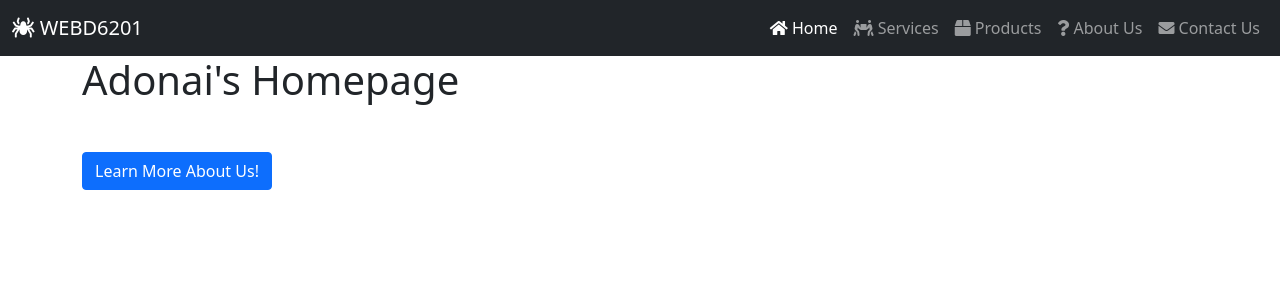
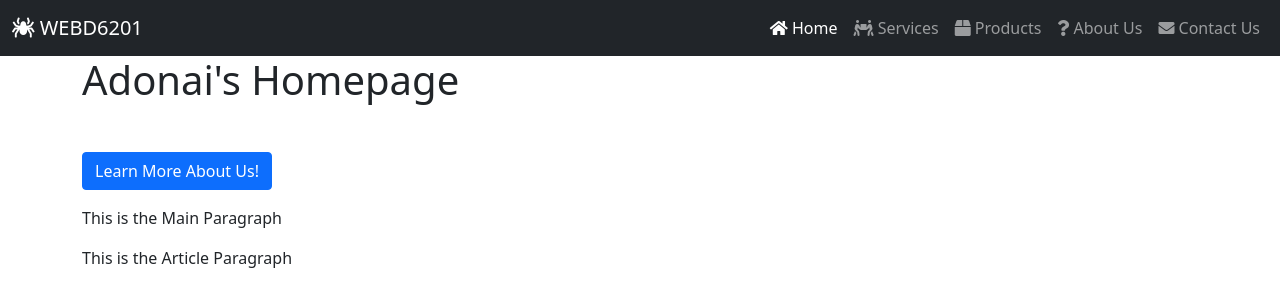
Before and after one commit to Adonai-F/adonai-f.github.io, a website: page index.html in a window 1280 px wide. Drawn offline with nearby package versions, Linux system fonts and the light colour scheme.

Commit message:
Added HTML elements using Javascript

```diff
--- a/Scripts/app.js
+++ b/Scripts/app.js
@@ -6,10 +6,64 @@
     function DisplayHomePage()
     {
         let AboutUsButton = document.getElementById("AboutUsButton");
+        console.log(AboutUsButton);
         AboutUsButton.addEventListener("click", function()
         {
+            // Redirect to about.html
             location.href = "about.html";
         });
+
+        // Step 1 get reference to an entry points(insertion/deletion point)
+        let MainContent = document.getElementsByTagName("main")[0];
+        let DocumentBody = document.body;
+
+        // Step 2 create an element to insert
+        let MainParagraph = document.createElement("p");
+        let Article = document.createElement("article");
+        let ArticleParagraph = `<p id ="ArticleParagraph" class="mt-3">This is the Article Paragraph</p>`;
+
+        // Step 3 configure new element
+        MainParagraph.setAttribute("id", "MainParagraph");
+        MainParagraph.setAttribute("class", "mt-3");
+        MainParagraph.textContent = "This is the Main Paragraph";
+        Article.setAttribute("class", "container");
+
+        let FirstParagraphString = "This is";
+        // example of Template String
+        let SecondParagraphString = `${FirstParagraphString} the Main Paragraph`;
+
+        MainParagraph.textContent = SecondParagraphString;
+        Article.setAttribute("class", "container");
+
+        // Step 4 add / insert new element
+        MainContent.appendChild(MainParagraph);
+        Article.innerHTML = ArticleParagraph;
+        DocumentBody.appendChild(Article);
+
+
+        // Deletion example
+        //document.getElementById("ArticleParagraph").remove();
+
+        // Insert Before example
+        // let NewH1 = document.createElement("h1");
+        // NewH1.setAttribute("class", "display-1");
+        // NewH1.textContent = "Hello, World!";
+        // MainContent.before(NewH1);
+
+        // Step 4 add/Insert new element
+        MainContent.appendChild(MainParagraph);
+        Article.innerHTML = ArticleParagraph;
+        DocumentBody.appendChild(Article);
+
+        /*
+        DocumentBody.innerHTML = `
+        <main>
+            <h1 class="container">Hello, World!</h1>
+            <p>This is dynamically created!</p>
+        </main>
+        `; */
+
+        // Insert Before Example
     }
 
     // Named Function
@@ -23,15 +77,7 @@
                 DisplayHomePage();
                 break;
         }
-
-
     }
-
-    /*variable referencing an anonymous function
-    let myFunction = function()
-    {
-
-    }*/
 
     window.addEventListener("load", Start);
 
--- a/index.html
+++ b/index.html
@@ -8,7 +8,7 @@ Durham College-->
     <meta charset="UTF-8">
     <meta http-equiv="X-UA-Compatible" content="IE=edge">
     <meta name="viewport" content="width=device-width, initial-scale=1.0">
-    <title>Homepage</title>
+    <title>Home</title>
     <!-- CSS Section -->
     <link rel="stylesheet" href="./node_modules/bootstrap/dist/css/bootstrap.min.css">
     <link rel="stylesheet" href="./node_modules/@fortawesome/fontawesome-free/css/all.min.css">
@@ -46,10 +46,10 @@ Durham College-->
     </header>
 
 
-    <div class="container">
+    <main class="container">
         <h1 class="mb-5">Adonai's Homepage</h1>
         <button id="AboutUsButton" class="btn btn-primary">Learn More About Us!</button>
-    </div>
+    </main>
 
 
     <!-- Scripting Section -->
```
